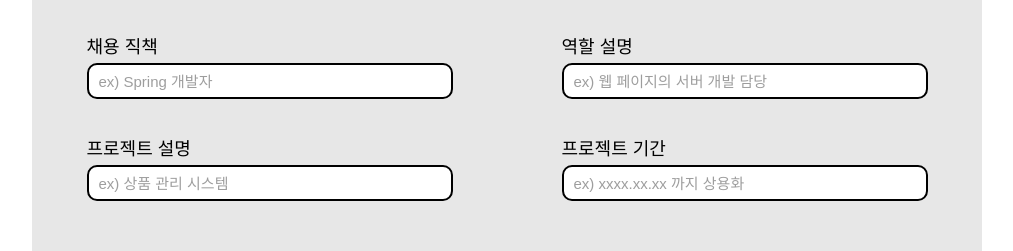
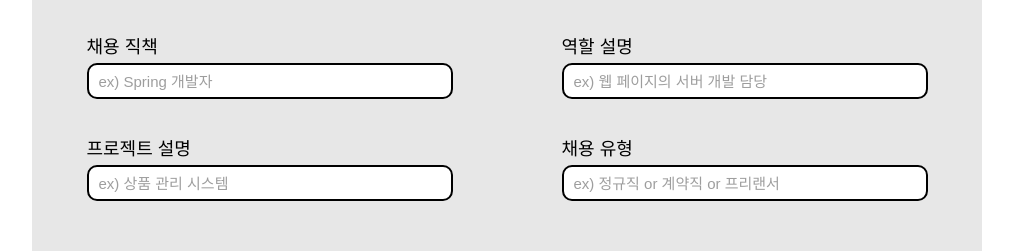
Before and after one commit to Nomad-Link/Nomad-Link, a React (Create React App) app in the folder src/main/client/: page /api/enterprise/recruit/form in a window 1280 px wide. Shown: the part 960-1211 px from the top of the page, without its empty margins (133-1146 px from the left). Built offline with nearby package versions, Linux system fonts and the light colour scheme.

Commit message:
recruitmentType

```diff
--- a/src/main/client/src/components/units/RecruitForm.jsx
+++ b/src/main/client/src/components/units/RecruitForm.jsx
@@ -34,7 +34,7 @@ function RecruitForm() {
       managerEmail: data.managerEmail,
       recruitmentPosition: data.recruitmentPosition,
       projectDescription: data.projectDescription,
-      projectPeriod: data.projectPeriod,
+      recruitmentType: data.recruitmentType,
       roleDescription: data.roleDescription,
       minimumAnnual: data.minimumAnnual,
       essentialSkillStack: data.essentialSkillStack,
@@ -189,15 +189,15 @@ function RecruitForm() {
               )}
             </InputDiv>
             <InputDiv>
-              <Label>프로젝트 기간</Label>
+              <Label>채용 유형</Label>
               <InputS
-                placeholder="ex) xxxx.xx.xx 까지 상용화"
+                placeholder="ex) 정규직 or 계약직 or 프리랜서"
                 style={
-                  errors.projectPeriod ? { border: "2px solid #ff0000" } : {}
+                  errors.recruitmentType ? { border: "2px solid #ff0000" } : {}
                 }
-                {...register("projectPeriod", { required: true })}
+                {...register("recruitmentType", { required: true })}
               />
-              {errors.projectPeriod && (
+              {errors.recruitmentType && (
                 <Error>프로젝트 기간을 입력해 주세요.</Error>
               )}
             </InputDiv>
```
